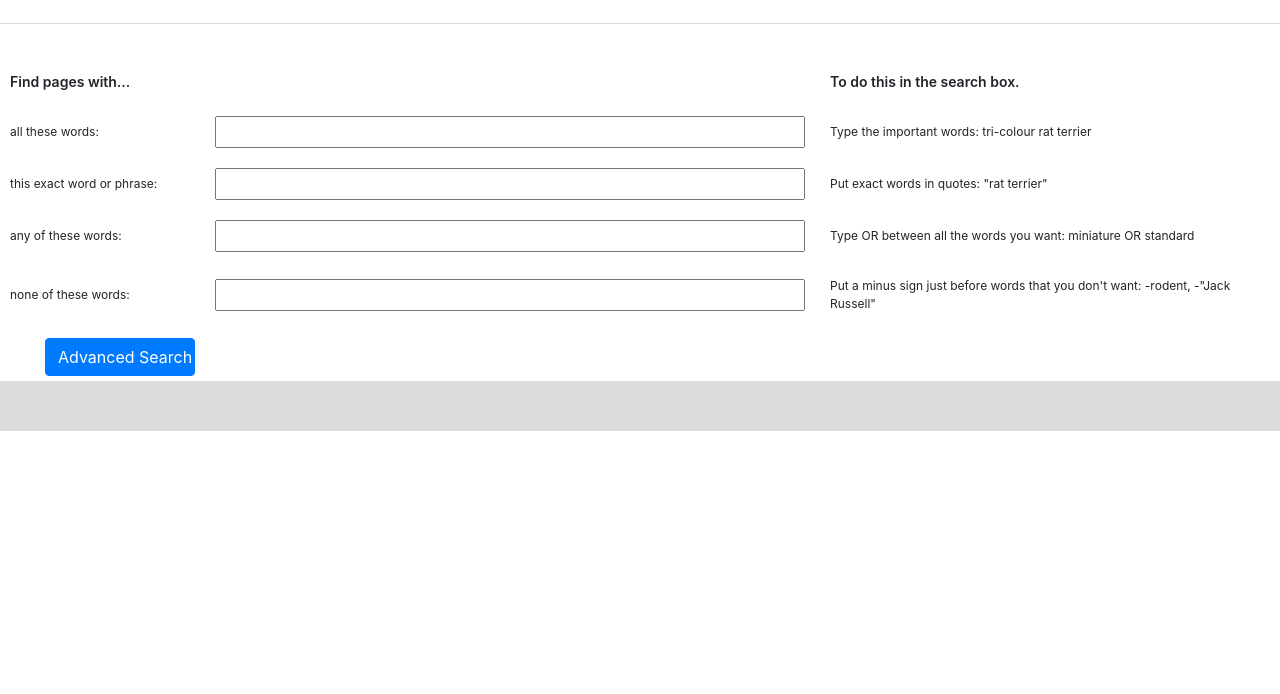
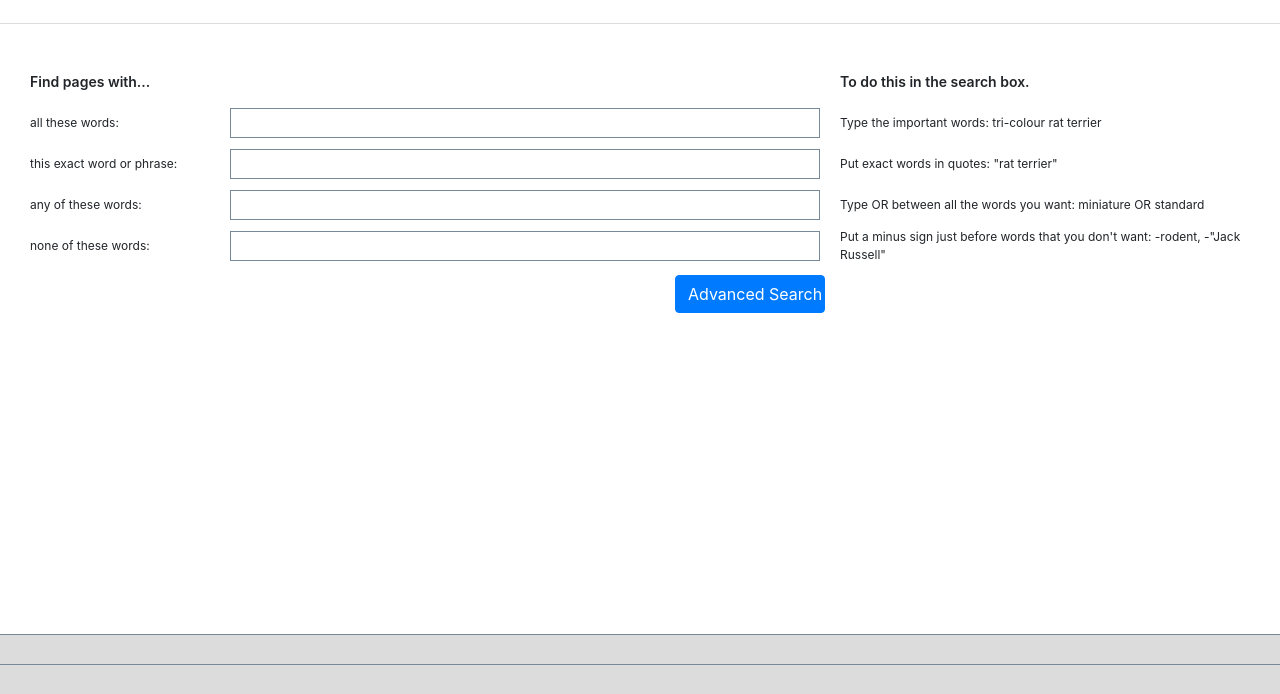
Before and after one commit to rafaprates/search, a plain HTML site: page advanced.html in a window 1280 px wide. Shown: the part 106-800 px from the top of the page. Drawn offline with nearby package versions, Linux system fonts and the light colour scheme.

Commit message:
finished advanced page

```diff
--- a/advanced.html
+++ b/advanced.html
@@ -40,10 +40,12 @@
             <input type="text" name="as_eq" id="noneWord">
             <label for="noneWord" class="last-col">Put a minus sign just before words that you don't want: -rodent, -"Jack Russell"</label>
 
+            <span></span>
             <input type="submit" value="Advanced Search" type="button" class="btn btn-primary">
     </form>
 
     <footer>
+        <div class="foot-sec"></div>
     </footer>
 
 </body>
--- a/stylesAdvanced.css
+++ b/stylesAdvanced.css
@@ -24,8 +24,10 @@ form {
     display: grid;
     align-items: center;
     grid-template-columns: 200px minmax(300px, 600px) 1fr;
-    grid-template-rows: 6;
-    grid-gap: 10px;
+    grid-template-rows: repeat(5, 36px) 50px;
+    grid-gap: 5px;
+    height: calc(100vh - 60px - 70px - 60px - 40px); /* Subtracts all boxes other than form */
+    padding-left: 20px;
 }
 
 h1 {
@@ -41,10 +43,16 @@ h2 {
     font-size: 14px;
 }
 
-label, input, p {
+label, input[type="text"], p {
     padding: 5px;
     font-size: 12px;
     margin: 5px;
+}
+
+input[type="text"] {
+    border-radius: 0%;
+    border: solid thin ;
+    border-color: lightslategrey;
 }
 
 input[type="submit"] {
@@ -53,11 +61,19 @@ input[type="submit"] {
 }
 
 footer {
-    height: 50px;
+    height: 60px;
     background-color: gainsboro;
+    border-top: lightslategrey thin solid;
+}
+
+.foot-sec {
+    background-color: gainsboro;
+    border-bottom: lightslategrey thin solid;
+    height: 30px;
 }
 
 @media (max-width: 1050px) {
+
     form {
         grid-template-columns: 200px minmax(300px, 600px);
     }
@@ -68,16 +84,16 @@ footer {
     }
 }
 
-@media (max-width: 350px) {
+@media (max-width: 500px) {
 
     form {
         display: grid;
-        grid-template-columns: 300px;
+        grid-template-columns: 60vw;
         grid-auto-rows: 50px;
+        height: 100vh;
     }
 
     form :nth-child(3n) {
         display: none;
-
     }
 }
```
